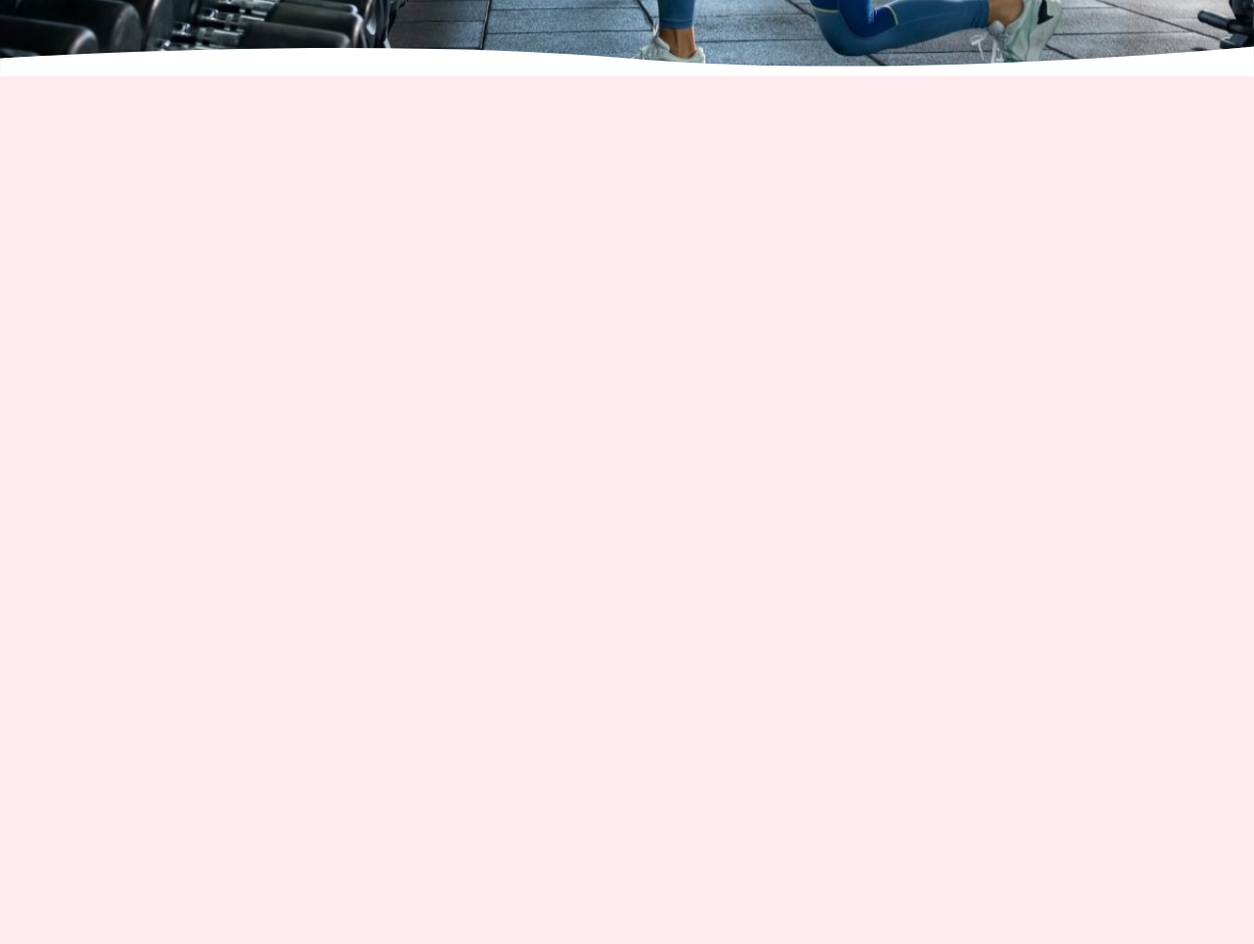
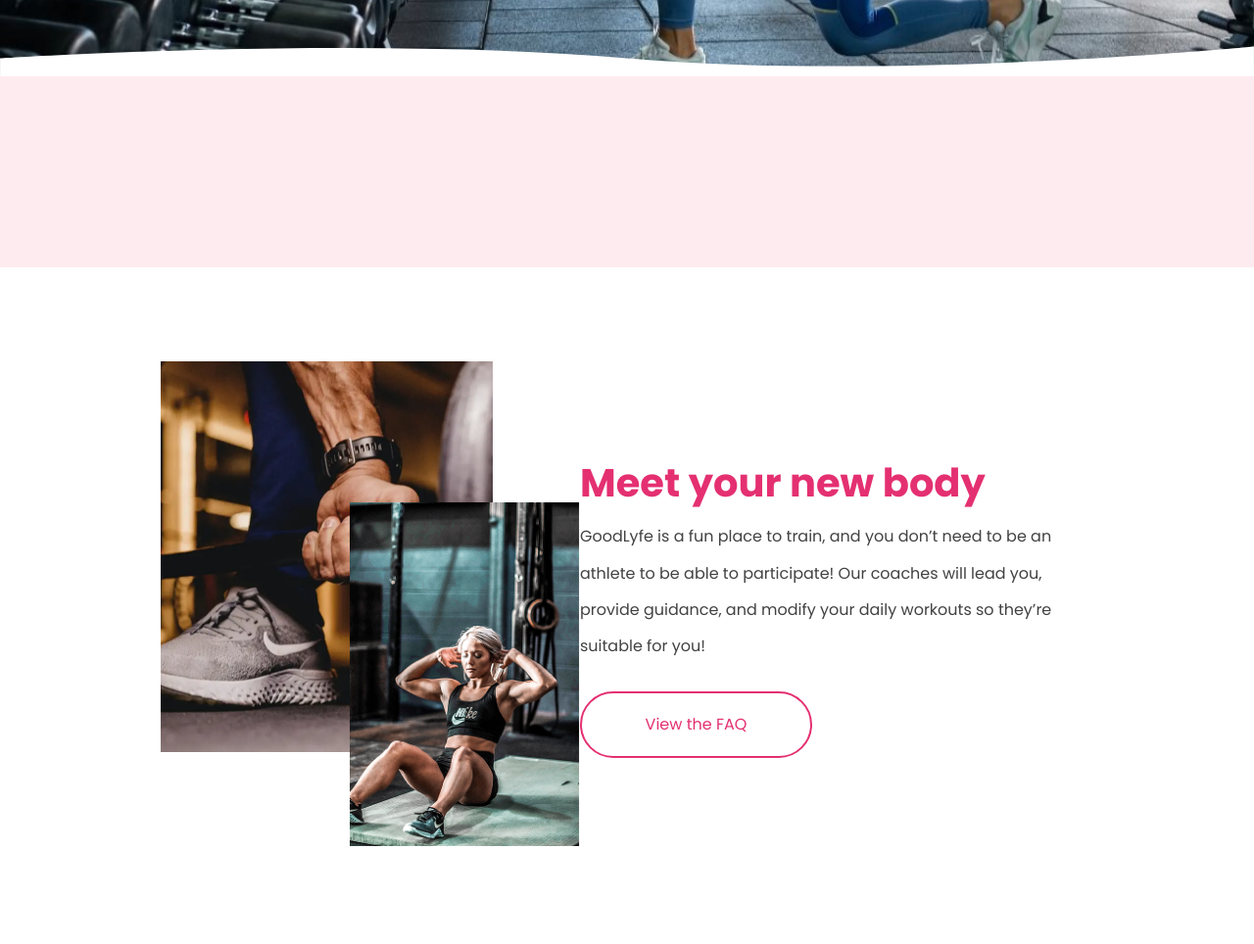
Before and after one commit to TempestaTorres/GoodLyfe.github.io, a plain HTML site: page index.html in a window 1280 px wide. Shown: the part 527-1491 px from the top of the page at 98% size. Before the commit the page ends 800 px from the top, so only its background shows below. Drawn offline with Linux system fonts and the light colour scheme.

Commit message:
section faq added

```diff
--- a/dist/css/app.css
+++ b/dist/css/app.css
@@ -91,3 +91,21 @@
 .hero-card div:first-child {
     height: 10.75rem; /*172px;*/
 }
+/* Section FAQ */
+.faq-container {
+    padding: 0 7.75rem 0 7.75rem;
+}
+.img-group .img-item:last-child {
+    margin-left: -147px;
+}
+.img-item-top {
+    width: 347px;
+    height: 399px;
+}
+.img-item-bottom {
+    width: 241px;
+    padding-top: 144px;
+}
+.faq-card-body {
+    max-width: 540px;
+}
--- a/dist/css/component.css
+++ b/dist/css/component.css
@@ -70,6 +70,20 @@ a, button {
     display: flex;
     flex-direction: column;
     align-items: center;
+}
+.app-container {
+    display: flex;
+    flex-direction: column;
+    min-height: 100vh;
+}
+.app-content {
+    flex: 1 0 auto;
+}
+.app-header, .app-footer {
+    flex-shrink: 0;
+}
+.line-length-sm {
+    max-width: 50ch;
 }
 .shop-cart {
     display: flex;
@@ -447,6 +461,11 @@ a, button {
 .mb-1 {
     margin-bottom: .25rem;
 }
+/*6px*/
+.mb-1x {
+    margin-bottom: 0.375rem;
+}
+
 /*8px*/
 .mb-2 {
     margin-bottom: .5rem;
@@ -821,7 +840,10 @@ a, button {
     padding-top: .5rem;
     padding-bottom: .5rem;
 }
-
+.padding-y-md {
+    padding-top: calc(1em * 1) !important;
+    padding-bottom: calc(1em * 1) !important;
+}
 .py-3 {
     padding-top: .75rem;
     padding-bottom: .75rem;
--- a/dist/css/globals.css
+++ b/dist/css/globals.css
@@ -79,6 +79,7 @@
 .h4 {
     font-size: 2.5rem; /* 40px */
     line-height: 3.75rem;
+    color: var(--color-premium);
 }
 .h5 {
     font-family: var(--font-primary-semibold), 'sans-serif';
@@ -152,7 +153,12 @@
     transition: all 0.3s linear;
     border-radius: 2.5rem; /*20px*/
 }
-
+.button.light.default {
+    width: var(--btn-width);
+    height: var(--btn-height);
+    border: 2px solid var(--color-premium);
+    border-radius: 2.375rem; /*38px;*/
+}
 .button.light:hover {
     background-color: var(--color-hover-href);
     color: var(--color-primary);
@@ -164,3 +170,6 @@
 button.button {
     padding: 0;
 }
+.section {
+    background-color: var(--bg-section);
+}
--- a/dist/css/themes.css
+++ b/dist/css/themes.css
@@ -17,7 +17,7 @@
     --color-outline: #FFDAE7;
     --bg-primary: #feebf0;
     --bg-header: #E43071;
-    --bg-section: #f5e4e8;
+    --bg-section: #fff;
     --bg-btn-primary: rgba(228, 48, 113, 1);
     --bg-btn-secondary: rgba(113, 8, 30, 1);
     --bg-hvr-primary: rgb(190, 40, 94);
--- a/index.html
+++ b/index.html
@@ -50,7 +50,8 @@
                                 </svg>
                             </a>
                             <a href="#" id="logout-item">
-                                <svg class="bracket bracket-out" xmlns="http://www.w3.org/2000/svg" viewBox="0 0 512 512">
+                                <svg class="bracket bracket-out" xmlns="http://www.w3.org/2000/svg"
+                                     viewBox="0 0 512 512">
                                     <!--! Font Awesome Pro 6.5.1 by @fontawesome - https://fontawesome.com License - https://fontawesome.com/license (Commercial License) Copyright 2023 Fonticons, Inc. -->
                                     <path d="M352 146.2L462 256 352 365.8l0-53.8c0-13.3-10.7-24-24-24l-120 0 0-64 120 0c13.3 0 24-10.7 24-24l0-53.8zM512 256c0-11.5-4.6-22.5-12.7-30.6L383.2 109.6c-8.7-8.7-20.5-13.6-32.8-13.6c-25.6 0-46.4 20.8-46.4 46.4l0 33.6-96 0c-26.5 0-48 21.5-48 48l0 64c0 26.5 21.5 48 48 48l96 0 0 33.6c0 25.6 20.8 46.4 46.4 46.4c12.3 0 24.1-4.9 32.8-13.6L499.3 286.6c8.1-8.1 12.7-19.1 12.7-30.6zM168 80c13.3 0 24-10.7 24-24s-10.7-24-24-24L88 32C39.4 32 0 71.4 0 120L0 392c0 48.6 39.4 88 88 88l80 0c13.3 0 24-10.7 24-24s-10.7-24-24-24l-80 0c-22.1 0-40-17.9-40-40l0-272c0-22.1 17.9-40 40-40l80 0z"/>
                                 </svg>
@@ -130,13 +131,16 @@
                             <img src="./dist/assets/images/header-slide1.webp" loading="lazy" alt="slide">
                         </div>
                         <div class="swiper-slide">
-                                <img src="./dist/assets/images/fit_woman_doing_a_dumbbell_lunge_in_the_gym.jpg" loading="lazy" alt="slide">
+                            <img src="./dist/assets/images/fit_woman_doing_a_dumbbell_lunge_in_the_gym.jpg"
+                                 loading="lazy" alt="slide">
                         </div>
                         <div class="swiper-slide">
-                                <img src="./dist/assets/images/lean_woman_doing_dumbbell_row.jpg" loading="lazy" alt="slide">
+                            <img src="./dist/assets/images/lean_woman_doing_dumbbell_row.jpg" loading="lazy"
+                                 alt="slide">
                         </div>
                         <div class="swiper-slide">
-                                <img src="./dist/assets/images/slim-woman-doing-suspension-training-online-in-gym.jpg" loading="lazy" alt="slide">
+                            <img src="./dist/assets/images/slim-woman-doing-suspension-training-online-in-gym.jpg"
+                                 loading="lazy" alt="slide">
                         </div>
                         <div class="swiper-slide">
                             <img src="./dist/assets/images/sven-women.jpg" loading="lazy" alt="slide">
@@ -151,7 +155,8 @@
                 </div>
                 <div class="img img-bottom">
                     <svg width="1440" height="35" viewBox="0 0 1440 35" fill="none" xmlns="http://www.w3.org/2000/svg">
-                            <path d="M0 14.0112C0 14.0112 412.629 -12.7579 720 14.0112C1027.37 40.7803 1440 0.558594 1440 0.558594V34.5586H0" fill="white" />
+                        <path d="M0 14.0112C0 14.0112 412.629 -12.7579 720 14.0112C1027.37 40.7803 1440 0.558594 1440 0.558594V34.5586H0"
+                              fill="white"/>
                     </svg>
                 </div>
                 <!--  Hero Banner Card   -->
@@ -163,6 +168,37 @@
                 </div>
             </div>
         </div>
+        <!--   Section FAQ   -->
+        <section class="section py-24">
+            <div class="container">
+                <div class="faq-container flex items-center space-between">
+                    <!--    FAQ Images   -->
+                    <div class="img-group flex">
+                        <div class="img-item">
+                            <img class="img-item-top" src="./dist/assets/images/result-img-top.webp" alt="img one">
+                        </div>
+                        <div class="img-item">
+                            <img class="img-item-bottom" src="./dist/assets/images/female%20doing%20situps.png"
+                                 alt="img two">
+                        </div>
+                    </div>
+                    <!--   FAQ Card   -->
+                    <div class="faq-card">
+                        <div class="faq-title mb-1x">
+                            <h2 class="h4">Meet your new body</h2>
+                        </div>
+                        <div class="faq-card-body">
+                            <p class="subtext-dark mb-7">
+                                GoodLyfe is a fun place to train, and you don’t need to be an athlete
+                                to be able to participate! Our coaches will lead you, provide guidance, and modify your
+                                daily workouts so they’re suitable for you!
+                            </p>
+                            <a class="button light default" href="#">View the FAQ</a>
+                        </div>
+                    </div>
+                </div>
+            </div>
+        </section>
     </main>
 </div>
 </body>
```
Also changed, not shown: dist/assets/images/female doing situps.png (added), dist/assets/images/result-img-top.webp (added). Lines whose indentation alone changed are shown as unchanged.
